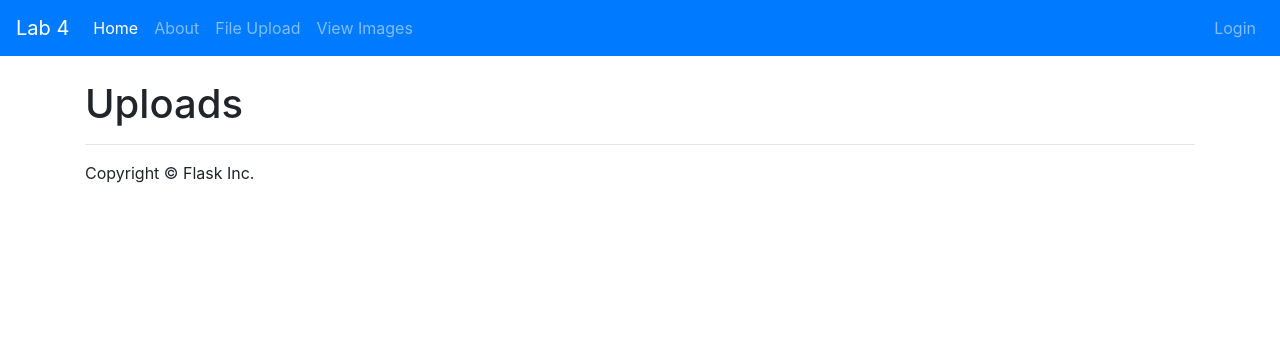
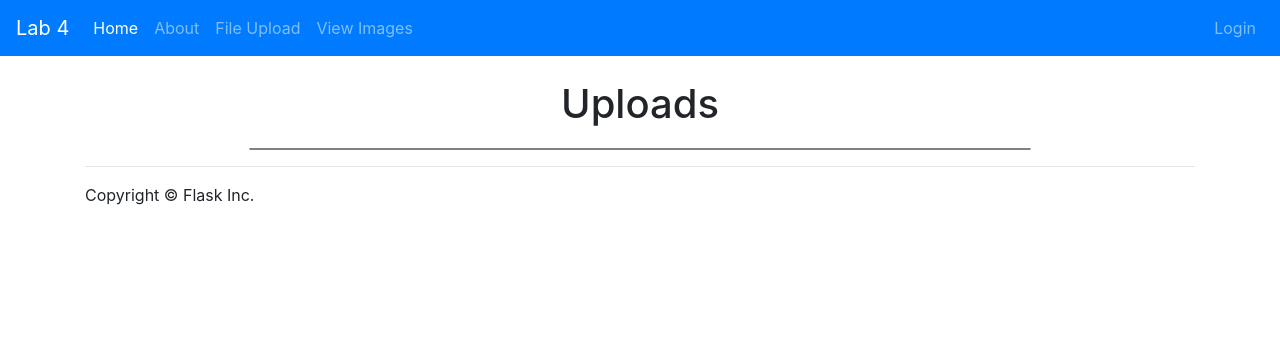
Before and after one commit to S-TJones/info3180-lab4, a Python web app: template app/templates/files.html in a window 1280 px wide. Shown: the top 356 px of the page. Run offline with Jinja, Linux system fonts and the light colour scheme; the template is opened without the code that fills it, so the values that code supplies are empty; some libraries are stand-ins or nearby versions.

Commit message:
Styles the Files page

```diff
--- a/app/static/css/app.css
+++ b/app/static/css/app.css
@@ -1,3 +1,34 @@
+* {
+    padding: 0;
+    margin: 0;
+}
+
 body {
     padding-top: 5rem;
 }
+
+.columns {
+    display: flex;
+    flex-direction: column;
+    justify-content: center;
+    align-items: center;
+}
+
+.title {
+    margin-bottom: 20px;
+}
+
+.images {
+    border: 1px solid #808080;
+    border-radius: 10px;
+    justify-content: center;
+    columns: 3 250px;
+    gap: 15px;
+}
+
+.uploaded-img {
+    padding: 10px;
+    max-width: 250px;
+    max-height: 250px;
+    align-self: center;
+}
--- a/app/templates/base.html
+++ b/app/templates/base.html
@@ -8,7 +8,7 @@
     <title>Flask File Upload and Basic Authentication App</title>
 
     <!-- Bootstrap -->
-    <link href="{{ url_for('static', filename="css/bootstrap.min.css") }}" rel="stylesheet">
+    <link href="{{ url_for('static', filename='css/bootstrap.min.css') }}" rel="stylesheet">
 
     <!-- HTML5 shim and Respond.js for IE8 support of HTML5 elements and media queries -->
     <!-- WARNING: Respond.js doesn't work if you view the page via file:// -->
@@ -16,7 +16,7 @@
       <script src="https://oss.maxcdn.com/html5shiv/3.7.3/html5shiv.min.js"></script>
       <script src="https://oss.maxcdn.com/respond/1.4.2/respond.min.js"></script>
     <![endif]-->
-    <link rel="stylesheet" href="{{ url_for('static', filename="css/app.css") }}">
+    <link rel="stylesheet" href="{{ url_for('static', filename='css/app.css') }}">
     {% block css %} {% endblock%}
   </head>
   <body>
@@ -37,7 +37,7 @@
     <!-- jQuery (necessary for Bootstrap's JavaScript plugins) -->
     <script src="https://ajax.googleapis.com/ajax/libs/jquery/1.12.4/jquery.min.js"></script>
     <!-- Include all compiled plugins (below), or include individual files as needed -->
-    <script src="{{ url_for('static', filename="js/bootstrap.min.js") }}"></script>
+    <script src="{{ url_for('static', filename='js/bootstrap.min.js') }}"></script>
     {% block js %} {% endblock%}
   </body>
 </html>
--- a/app/templates/files.html
+++ b/app/templates/files.html
@@ -3,13 +3,16 @@
 
 {% block main %}
 
-    <h1 class="title">Uploads</h1>
+    <div class="columns">
+      <h1 class="title">Uploads</h1>
 
-    {% include 'flash_messages.html' %}
+      {% include 'flash_messages.html' %}
 
-    <div class="img-set">
-    {% for photo in all_photos %}
-      <img class="uploaded-img" src="{{ url_for('get_image', filename=photo) }}" alt="Uploaded Image" />
-    {% endfor %}
+      <div class="images">
+      {% for photo in all_photos %}
+        <img class="uploaded-img" src="{{ url_for('get_image', filename=photo) }}" alt="Uploaded Image" />
+      {% endfor %}
+      </div>
     </div>
+
 {% endblock %}
--- a/app/views.py
+++ b/app/views.py
@@ -9,6 +9,7 @@ from app import app
 from flask import render_template, request, redirect, url_for, flash, session, abort
 from werkzeug.utils import secure_filename
 from .forms import UploadForm
+from flask.helpers import send_from_directory
 
 # Helper Function -----------------------------------
 # Python script for iterating over files in a specific directory
@@ -65,6 +66,11 @@ def upload():
 
     return render_template('upload.html', form=u_form)
 
+
+@app.route('/uploads/<filename>')
+def get_image(filename):
+    rootdir = os.getcwd()
+    return  send_from_directory(os.path.join(rootdir, app.config['UPLOAD_FOLDER']), filename)
 
 @app.route('/files')
 def files():
```
Also changed, not shown: uploads/Amazing Beach.jpg (added), uploads/Bridge with Purple Sky.jpg (added), uploads/Code_snippet.PNG (added), uploads/Cool Lake Forest Reflection.jpg (added), uploads/Lovely Sunset.jpg (added), uploads/MaryJane.png, uploads/Mini Waterfall in Fall.jpg (added), uploads/Mountain View.jpg (added), uploads/Nice Curved River.jpg (added), uploads/Pink Tree.jpg (added), uploads/Skycraper Shot.jpg (added), uploads/Some Clouds in the Sky.jpg (added), uploads/Tall Trees Forest.jpg (added), 1 other file.
